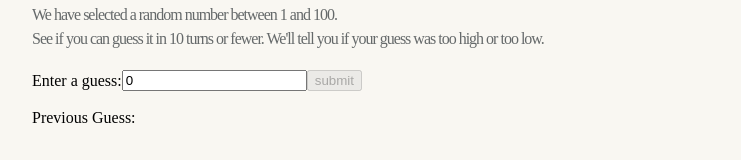
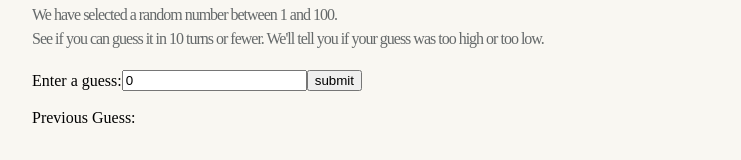
Before and after one commit to byfolarin/Selah, a React (Vite) app in the folder Selah/: page /Guessing in a window 1280 px wide. Shown: the part 274-434 px from the top of the page, without its empty margins (292-1033 px from the left). Built offline with nearby package versions, Linux system fonts and the light colour scheme; a web font is replaced by a local one.

Commit message:
button disabled

```diff
--- a/Selah/src/components/website/Guessing.jsx
+++ b/Selah/src/components/website/Guessing.jsx
@@ -6,6 +6,9 @@ const Guessing = () => {
     // const [guess, setGuess] = useState([]);
     const [prev, setPrev] = useState([]);
     const [random, setRandom] = useState('');
+
+    const [disableds, setDisabled] = useState(false); // Initial state for disabled
+
 
 
 
@@ -16,6 +19,7 @@ const Guessing = () => {
     function handleClick(){
         setPrev(item =>[...item,text]);
         setText(" ")
+        setDisabled(prev.length >= 10)
     }
 
     useEffect(()=>{
@@ -24,11 +28,11 @@ const Guessing = () => {
     },[])
 
 
-    const preview = () =>{
-      if (prev.length >= 10){
-        disabled=true
-      } else (disabled=!true)
-    }
+    // const preview = () =>{
+    //   if (prev.length >= 10){
+    //     disabled=true
+    //   } else (disabled=!true)
+    // }
 
 
 
@@ -41,7 +45,7 @@ const Guessing = () => {
     <div className="submit-input">
       <p>Enter a guess:</p>
       <input type="number" value={text} onChange={clickHandle} id="" />
-      <button onClick={handleClick} disabled={`${preview}`}>submit</button>
+      <button onClick={handleClick} disabled={disableds}>submit</button>
       </div>
 
       <p>Previous Guess:{prev.map(x =>(
```
